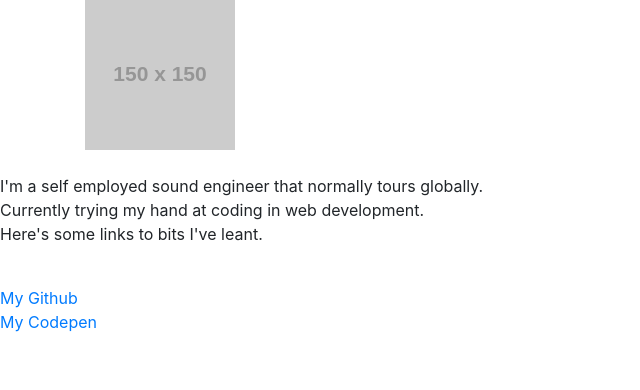
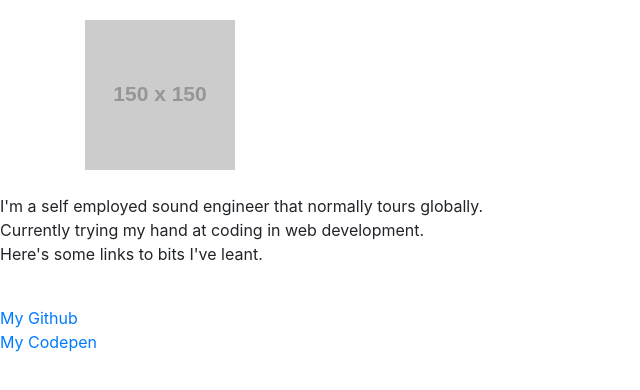
Before and after one commit to adamboole/profile-page, a plain HTML site: page index.html in a window 1280 px wide. Shown: the whole page, without its empty margins (0-640 px from the left). Drawn offline with nearby package versions, Linux system fonts and the light colour scheme; placeholder pictures from the web are drawn by us.

Commit message:
add css
add margin

```diff
--- a/index.html
+++ b/index.html
@@ -3,7 +3,7 @@
 <head>
   <title>This is my profile page!</title>
   <link rel="stylesheet" href="https://stackpath.bootstrapcdn.com/bootstrap/4.5.2/css/bootstrap.min.css" integrity="sha384-JcKb8q3iqJ61gNV9KGb8thSsNjpSL0n8PARn9HuZOnIxN0hoP+VmmDGMN5t9UJ0Z" crossorigin="anonymous">
-  <link rel="stylesheet" href="./styles/custom css">
+  <link rel="stylesheet" href="./styles/custom.css">
 </head>
   <body>
     <div class="container">
```
